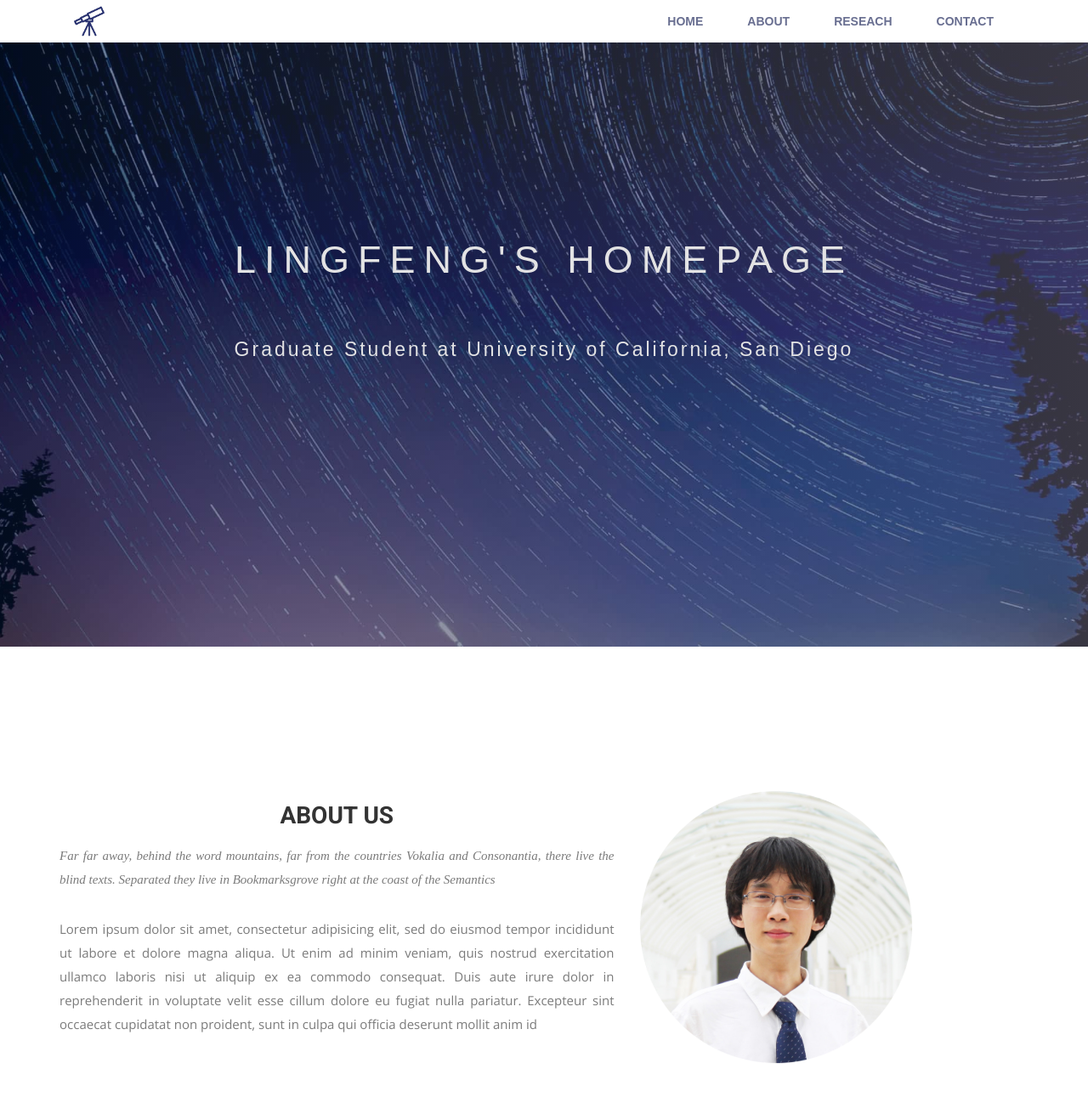
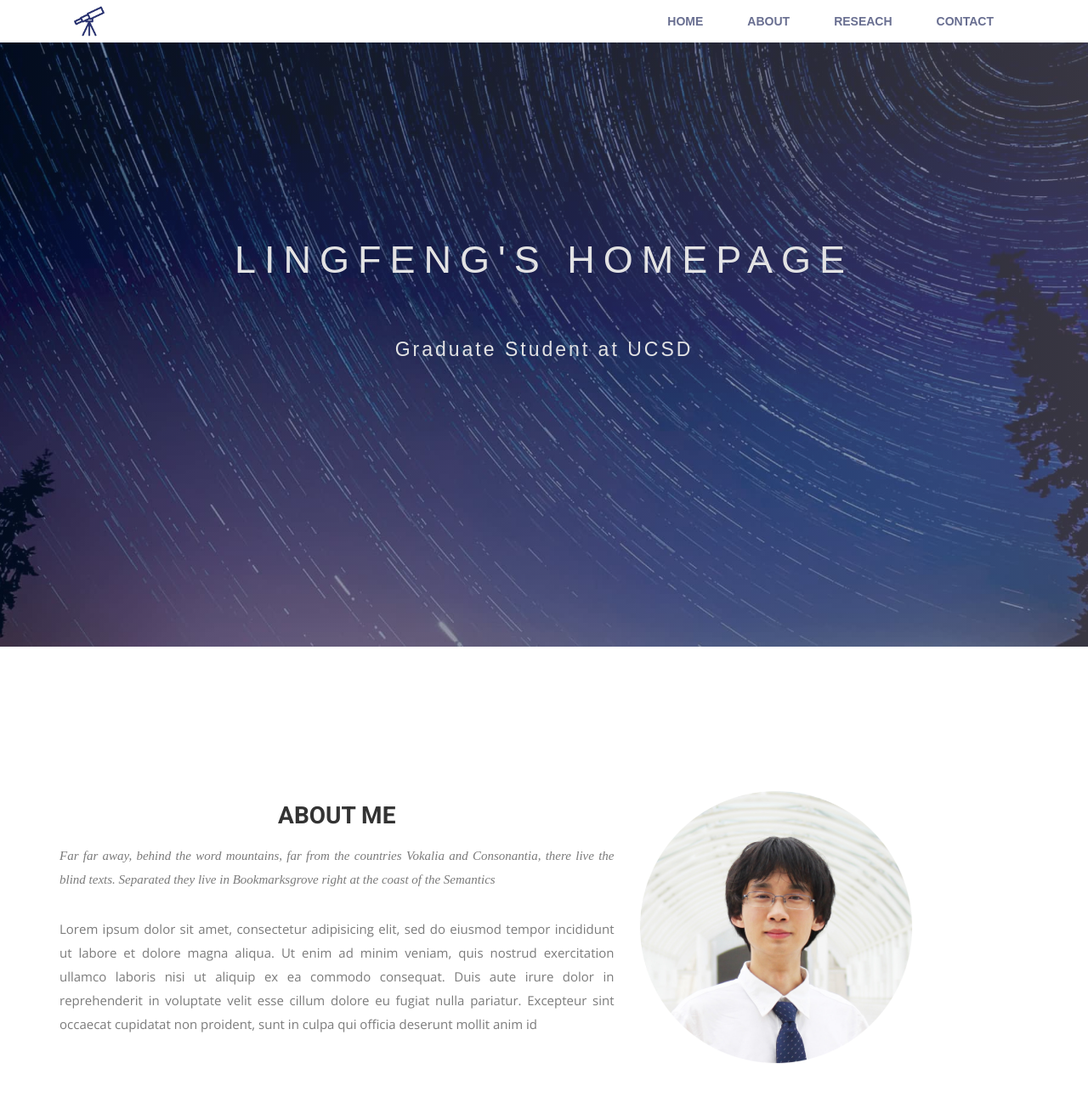
Before and after one commit to wei-lingfeng/lingfeng-wei.github.io, a Jekyll site: the page built from index.html, in a window 1280 px wide and 1400 px high. Shown: the top 1291 px of the window at 85% size. Built offline with Jekyll 4.4.1, drawn with Linux system fonts in a browser that asks for light colours; nearby versions of some CDN libraries; some web fonts are replaced.

Commit message:
Update index.html

```diff
--- a/index.html
+++ b/index.html
@@ -11,7 +11,7 @@ permalink: /
       <div class="col-md-10 col-md-offset-2">
         <div class="block">
           <h1 class="animated fadeInUp">LINGFENG'S HOMEPAGE</h1>
-          <p class="animated fadeInUp">Graduate Student at University of California, San Diego</p>
+          <p class="animated fadeInUp">Graduate Student at UCSD</p>
         </div>
       </div>
     </div>
@@ -24,7 +24,7 @@ permalink: /
       <div class="col-md-7 col-sm-12">
         <div class="block">
           <div class="section-title">
-            <h2>About Us</h2>
+            <h2>About Me</h2>
             <p>Far far away, behind the word mountains, far from the countries Vokalia and Consonantia, there live the blind texts. Separated they live in Bookmarksgrove right at the coast of the Semantics</p>
           </div>
           <p>Lorem ipsum dolor sit amet, consectetur adipisicing elit, sed do eiusmod tempor incididunt ut labore et dolore magna aliqua. Ut enim ad minim veniam, quis nostrud exercitation ullamco laboris nisi ut aliquip ex ea commodo consequat. Duis aute irure dolor in reprehenderit in voluptate velit esse cillum dolore eu fugiat nulla pariatur. Excepteur sint occaecat cupidatat non proident, sunt in culpa qui officia deserunt mollit anim id </p>
```
